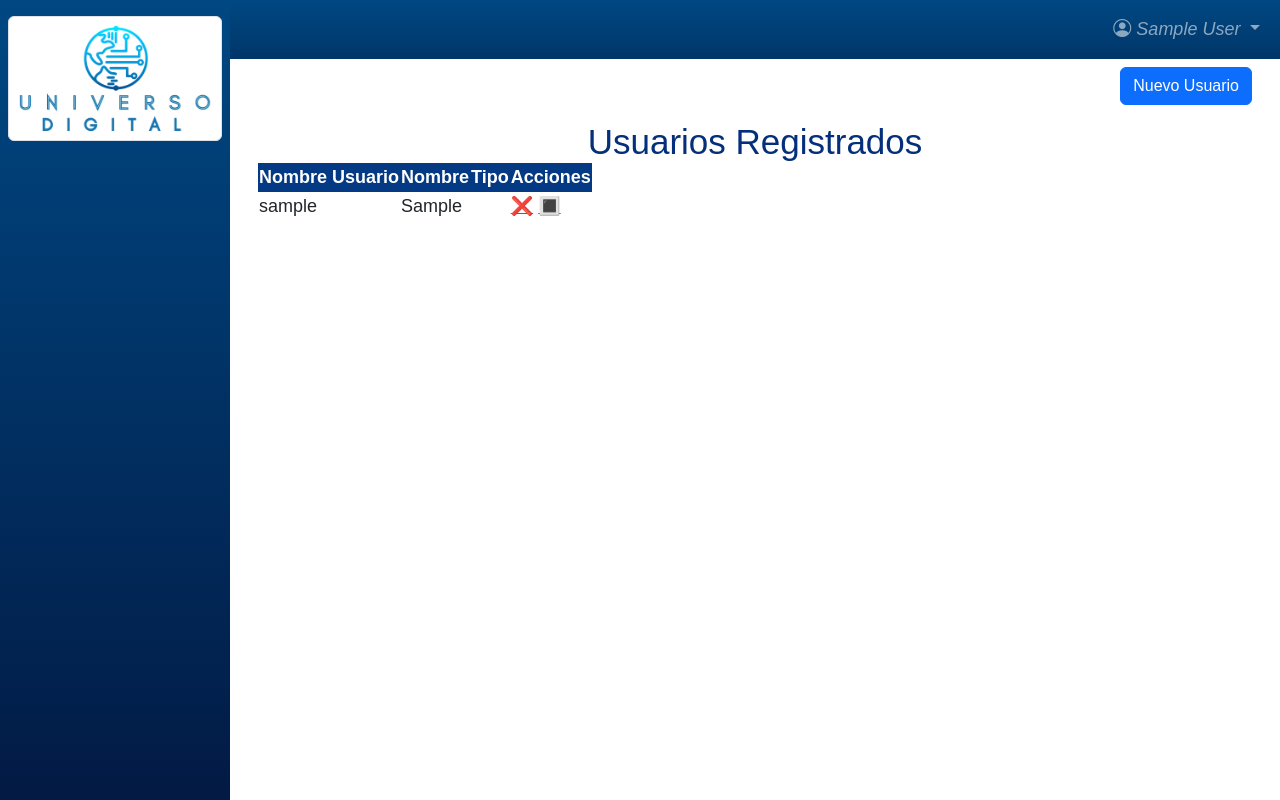
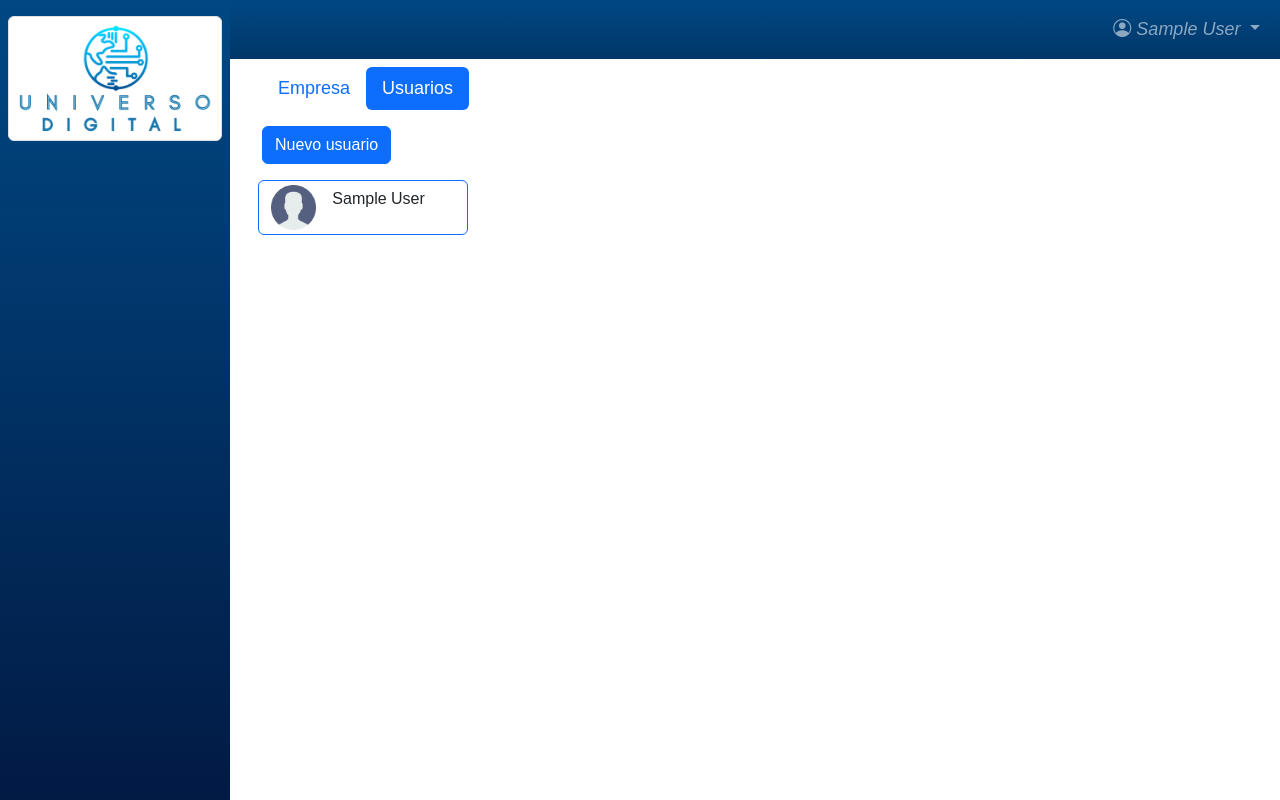
Before and after one commit to CodiceGT/UniversoDig, a Django app: page /usuarios/ in a window 1280 px wide. Run offline with Django 4.2, Linux system fonts and the light colour scheme; the visitor is signed in with stand-in values (Sample User, id 1); data comes from the database, SQL or seed files in the repository.

Commit message:
fix: urls CRUD usuarios
Cambio de formulario y lista de usuarios desde información.html hasta usuarios.html, corrección de urls.py y redirección en views.py

```diff
--- a/apps/home/templates/cuentas.html
+++ /dev/null
@@ -1,57 +0,0 @@
-{% extends 'menu.html' %}
-{% block contenido %}
-<title>{% block titulo %}Cuentas{% endblock titulo %}</title>
-<div class="container">
-    <div class="table-responsive-lg">
-        <p align="right">
-            <button type="button" class="btn btn-primary" data-bs-toggle="modal" data-bs-target="#exampleModal" data-bs-whatever="@mdo">Nuevo Usuario</button>
-            </p>
-        <h1 class="title-container">
-            Usuarios Registrados
-        </h1>
-            <div id="center">
-                <div class="outer-wrapper">
-                    <div class="contenido-tabla table-wrapper">
-                        <table class="table-fill">
-                            <thead>
-                                <tr>
-                                    <th>
-                                        Nombre Usuario
-                                    </th>
-                                    <th>
-                                        Nombre
-                                    </th>
-                                    <th>
-                                        Tipo
-                                    </th>
-                                    <th>
-                                        Acciones
-                                    </th>
-                                </tr>
-                            </thead>
-                            <tbody class="fontfamily">
-                                {% for usuario in usuarios %}
-                                <tr>
-                                    <td class="text-left">
-                                        {{ usuario.username }}
-                                    </td>
-                                    <td class="text-left">
-                                        {{ usuario.first_name }}
-                                    </td>
-                                    <td class="text-left">
-                                        {{ usuario.cuenta.tipo }}
-                                    </td>
-                                    <td class="text-left">
-                                        <a href="">❌</a>
-                                        <a href="">🔳</a>
-                                    </td>
-                                </tr>
-                                {% endfor %}
-                            </tbody>
-                        </table>
-                    </div>
-                </div>
-            </div>
-    </div>
-</div>
-{% endblock contenido %}
--- a/apps/home/templates/usuarios.html
+++ b/apps/home/templates/usuarios.html
@@ -1,11 +1,20 @@
-{% extends 'base.html' %}
+{% extends 'menu.html' %}
 
 {% load static %}
 
 {% block contenido %}
-<div class="container p-5">
 
-    <div class="container p-3">
+    <section class="container px-3" id="usuarios">
+        <!-- Nav & Tabs -->
+        <ul class="nav nav-pills mb-3 " id="pills-tab" role="tablist">
+            <li class="nav-item" role="presentation">
+                <a class="nav-link" href="{% url 'home:informacion' %}">Empresa</a>
+            </li>
+            <li class="nav-item" role="presentation">
+                <a class="nav-link active" href="{% url 'home:usuarios' %}">Usuarios</a>
+            </li>
+        </ul>
+        <!-- End Nav & Tabs -->
 
         <!-- Button trigger modal -->
         <button type="button" class="btn btn-primary" data-bs-toggle="modal" data-bs-target="#exampleModal">
@@ -13,10 +22,9 @@
         </button>
 
 
-            <!-- Vertically centered modal -->
-
-            <!-- Modal -->
-            <div class="modal fade" id="exampleModal" tabindex="-1" aria-labelledby="exampleModalLabel" aria-hidden="true">
+        <!-- Vertically centered modal nuevoUsuario -->
+        <div class="modal fade" id="exampleModal" tabindex="-1" aria-labelledby="exampleModalLabel"
+             aria-hidden="true">
             <div class="modal-dialog">
                 <div class="modal-content">
                     <div class="modal-header">
@@ -28,28 +36,35 @@
                             {% csrf_token %}
                             <div class="input-group mb-3">
                                 <span class="input-group-text" id="basic-addon1">Nombres</span>
-                            <input type="text" class="form-control" placeholder="" aria-label="Firstname" aria-describedby="basic-addon1" name="first_name" required>
+                                <input type="text" class="form-control" placeholder="" aria-label="Firstname"
+                                       aria-describedby="basic-addon1" name="first_name" required>
                             </div>
                             <div class="input-group mb-3">
                                 <span class="input-group-text" id="basic-addon2">Apellidos</span>
-                            <input type="text" class="form-control" placeholder="" aria-label="Lastname" aria-describedby="basic-addon2" name="last_name" required>
+                                <input type="text" class="form-control" placeholder="" aria-label="Lastname"
+                                       aria-describedby="basic-addon2" name="last_name" required>
                             </div>
                             <div class="input-group mb-3">
                                 <span class="input-group-text" id="basic-addon3">Usuario</span>
-                            <input type="text" class="form-control" placeholder="" aria-label="Username" aria-describedby="basic-addon3" name="username" required>
+                                <input type="text" class="form-control" placeholder="" aria-label="Username"
+                                       aria-describedby="basic-addon3" name="username" required>
                             </div>
                             <div class="input-group mb-3">
                                 <span class="input-group-text" id="basic-addon4">Contraseña</span>
-                            <input type="password" class="form-control" placeholder="" aria-label="Password1" aria-describedby="basic-addon4" name="password1" required>
+                                <input type="password" class="form-control" placeholder="" aria-label="Password1"
+                                       aria-describedby="basic-addon4" name="password1" required>
                             </div>
                             <div class="input-group mb-3">
                                 <span class="input-group-text" id="basic-addon5">Repetir contraseña</span>
-                            <input type="password" class="form-control" placeholder="" aria-label="Password2" aria-describedby="basic-addon5" name="password2" required>
+                                <input type="password" class="form-control" placeholder="" aria-label="Password2"
+                                       aria-describedby="basic-addon5" name="password2" required>
                             </div>
                             <div class="input-group mb-3">
-                            <span class="input-group-text" id="basic-addon6" hidden>Tipo de usuario</span>
-                            <select class="form-control" name="groups" id="id_groups" hidden>
-                                <option value="2">Estudiante</option>
+                                <span class="input-group-text" id="basic-addon6">Tipo de usuario</span>
+                                <select class="form-control" name="groups" id="id_groups">
+                                    <option value="2">Cobrador</option>
+                                    <option value="3">Técnico</option>
+                                    <option value="1">Administrador</option>
                                 </select>
                             </div>
                             <button type="submit" class="btn btn-primary">Guardar</button>
@@ -58,19 +73,10 @@
                 </div>
             </div>
         </div>
-            <!-- Vertically centered modal -->
+        <!-- Vertically centered modal nuevoUsuario -->
+    </section>
 
-
-            <form method="GET" class="input-group mb-3 mx-5 my-2" action="{% url 'home:usuario_filtrado' %}">
-              <input type="search" class="form-control border" name="nombre" placeholder="Filtrar por nombre">
-              <div class="input-group-append">
-                    <button type="submit" class="btn btn-info">Buscar</button>
-              </div>
-            </form>
-
-        </div>
-        <div class="row">
-
+    <div class="row p-3">
         {% for user in usuarios %}
             <!-- Inicio Card -->
             <div class="card border-primary mb-3 mx-2 py-1" style="max-width: 210px;">
@@ -80,7 +86,7 @@
                     </div>
                     <div class="col-md-8 px-0">
                         <div class="card-body p-1">
-                      <h6 class="card-title mb-0 fs-6 text-truncate"> {{user.first_name}} {{user.last_name}} </h6>
+                            <h6 class="card-title mb-0 fs-6 text-truncate"> {{ user.first_name }} {{ user.last_name }} </h6>
                             <p class="card-text mb-0"><small class="text-muted">
                                 {% for group in user.groups.all %}
                                     {{ group.name }}
@@ -95,5 +101,4 @@
         {% endfor %}
 
     </div>
-    </div>
 {% endblock contenido %}
--- a/apps/home/urls.py
+++ b/apps/home/urls.py
@@ -27,7 +27,7 @@ urlpatterns = [
     path('logout/', LogoutView, name='logout'),
 
     #cuentas
-    path('usuarios/', UsuarioView, name='usuarios'),
+    path('usuarios/', usuarios_view, name='usuarios'),
     path('usuario/nuevo/', usuarionuevo_view, name='usuario_nuevo'),
     path('usuarios/filtrado/', usuarios_filtrados, name='usuario_filtrado'),
     path('usuario/editar/<int:pk>', EditarUsuarioView.as_view(), name='usuario_editar'),
--- a/apps/home/views.py
+++ b/apps/home/views.py
@@ -10,7 +10,7 @@ from datetime import datetime, timedelta
 from .models import *
 from .forms import *
 
-#Generar pdf
+# Generar pdf
 from openpyxl import Workbook
 from django.http.response import HttpResponse
 
@@ -22,7 +22,7 @@ from xhtml2pdf import pisa
 from django.contrib.staticfiles import finders
 
 
-#Vistas para inicio y cierre de sesión
+# Vistas para inicio y cierre de sesión
 def login_view(request):
     if request.method == 'POST':
         username = request.POST['username']
@@ -48,7 +48,9 @@ def HomeView(request):
     ingresoSemana = recibos.aggregate(Sum('total'))['total__sum']
     if ingresoSemana is None:
         ingresoSemana = 0
-    return render(request, 'index.html', {'contrataciones':Contratacion.objects.all(), 'recibos':recibos, 'ingresototal':ingresoSemana, 'deudores':deudores})
+    return render(request, 'index.html',
+                  {'contrataciones': Contratacion.objects.all(), 'recibos': recibos, 'ingresototal': ingresoSemana,
+                   'deudores': deudores})
 
 
 def LogoutView(request):
@@ -56,12 +58,14 @@ def LogoutView(request):
     return redirect('home:login')
 
 
-#Vista para Dashboard
+# Vista para Dashboard
 
 
 '''def ClientesView(request):
     return render(request, 'Clientes.html')
 '''
+
+
 # Vista Para Registrar Clientes
 @login_required
 def NuevoClienteView(request):
@@ -77,33 +81,33 @@ def NuevoClienteView(request):
 
     return redirect('home:clientes')
 
-#Vista Para Listar Clientes
+
+# Vista Para Listar Clientes
 def ListarCliente(request):
-    return render(request, 'Clientes.html', {'clientes':Cliente.objects.all()})
+    return render(request, 'Clientes.html', {'clientes': Cliente.objects.all()})
 
-#Vista Para Borrar Clientes
+
+# Vista Para Borrar Clientes
 def BorrarClienteView(request, pk):
     cliente = Cliente.objects.get(pk=pk)
     cliente.delete()
     return redirect('home:clientes')
 
-#Vista Para Modificar Clientes
+
+# Vista Para Modificar Clientes
 class ModificarClienteView(UpdateView):
     template_name = 'modificarCliente.html'
     model = Cliente
     fields = ['cui', 'nombre', 'apellido', 'direccion', 'telefono', 'correo']
     success_url = reverse_lazy('home:clientes')
 
-#Vista Para Listar usuarios
-def UsuarioView(request):
-    model = User
-    return render(request, 'cuentas.html', {'usuarios':User.objects.all()})
 
-#Vistas para listar servicios
+# Vistas para listar servicios
 def ServiciosView(request):
-    return render(request, 'servicios.html', {'servicios':Servicio.objects.all()})
+    return render(request, 'servicios.html', {'servicios': Servicio.objects.all()})
 
-#Vista para insertar servicios
+
+# Vista para insertar servicios
 def NuevoServicioView(request):
     tipo = request.POST['tipo']
     nombre = request.POST['nombre']
@@ -114,13 +118,14 @@ def NuevoServicioView(request):
     return redirect('home:servicios')
 
 
-#Vista para borrar servicios
+# Vista para borrar servicios
 def BorrarServicioView(request, pk):
     servicio = Servicio.objects.get(pk=pk)
     servicio.delete()
     return redirect('home:servicios')
 
-#Vista para modificar servicios
+
+# Vista para modificar servicios
 class ModificarServicioView(UpdateView):
     template_name = 'modificarServicio.html'
     model = Servicio
@@ -128,16 +133,16 @@ class ModificarServicioView(UpdateView):
     success_url = reverse_lazy('home:servicios')
 
 
-#Vista para listar contrataciones
+# Vista para listar contrataciones
 def ContratacionesView(request):
     return render(request, 'contrataciones.html', {
-        'contrataciones':Contratacion.objects.all(),
-        'clientes':Cliente.objects.all(),
-        'servicios':Servicio.objects.all()
-        })
+        'contrataciones': Contratacion.objects.all(),
+        'clientes': Cliente.objects.all(),
+        'servicios': Servicio.objects.all()
+    })
 
 
-#Vista para crear una contratacion
+# Vista para crear una contratacion
 def NuevaContratacionView(request):
     cliente = Cliente.objects.get(pk=(request.POST['cliente']))
     servicio = Servicio.objects.get(pk=(request.POST['servicio']))
@@ -147,25 +152,28 @@ def NuevaContratacionView(request):
     return redirect('home:contrataciones')
 
 
-#Vista para borrar contratacion
+# Vista para borrar contratacion
 def BorrarContratacionView(request, pk):
     contratacion = Contratacion.objects.get(pk=pk)
     contratacion.delete()
     return redirect('home:contrataciones')
 
-#Vista para modificar contratacion
+
+# Vista para modificar contratacion
 class ModificarContratacionView(UpdateView):
     template_name = 'modificarContratacion.html'
     model = Contratacion
     fields = ['cliente', 'servicio', 'direccion']
     success_url = reverse_lazy('home:contrataciones')
 
-#Vista para listar pagos
+
+# Vista para listar pagos
 def PagosView(request):
-    return render(request, 'pagos.html', {'pagos':Recibo.objects.all().order_by('-pk'), 'contrataciones':Contratacion.objects.all()})
+    return render(request, 'pagos.html',
+                  {'pagos': Recibo.objects.all().order_by('-pk'), 'contrataciones': Contratacion.objects.all()})
 
 
-#Vista para registrar informacion de empresa
+# Vista para registrar informacion de empresa
 def InformacionView(request):
     nombre = request.POST['nombre']
     direccion = request.POST['direccion']
@@ -179,11 +187,13 @@ def InformacionView(request):
     return redirect('home:informacion')
 
 
-#Vista para listar informacion de empresa
+# Vista para listar informacion de empresa
 def informacionempresa_view(request):
     form = UserRegisterForm()
-    context = {'informacion':Informacion.objects.get(pk=1), 'form': form, 'usuarios': User.objects.all().order_by('first_name')}
+    context = {'informacion': Informacion.objects.get(pk=1), 'form': form,
+               'usuarios': User.objects.all().order_by('first_name')}
     return render(request, 'informacion.html', context)
+
 
 # ----------------- Vistas CRUD Usuarios -----------------
 def usuarios_view(request):
@@ -196,11 +206,13 @@ def usuarios_filtrados(request):
     form = UserRegisterForm()
     nombre = request.GET.get('nombre', '')  # Obtener el valor del parámetro 'nombre' de la solicitud GET
 
-    usuarios = User.objects.filter(Q(first_name__icontains=nombre) | Q(last_name__icontains=nombre))  # Filtrar usuarios cuyos nombres contengan el valor proporcionado
+    usuarios = User.objects.filter(Q(first_name__icontains=nombre) | Q(
+        last_name__icontains=nombre))  # Filtrar usuarios cuyos nombres contengan el valor proporcionado
 
-    context = {'informacion':Informacion.objects.get(pk=1), 'form': form, 'usuarios': usuarios}
+    context = {'informacion': Informacion.objects.get(pk=1), 'form': form, 'usuarios': usuarios}
 
     return render(request, 'informacion.html', context)
+
 
 def usuarionuevo_view(request):
     form = UserRegisterForm(request.POST)
@@ -211,30 +223,31 @@ def usuarionuevo_view(request):
     else:
         error_message = form.errors.as_text()
         messages.error(request, f'El usuario no se creó. Error: {error_message}')
-    return redirect('home:informacion')
+    return redirect('home:usuarios')
 
 
 def usuarioeliminar_view(request, username):
     colaborador = User.objects.get(username=username)
     colaborador.delete()
     messages.success(request, f'Usuario {colaborador.first_name} eliminado correctamente')
-    return redirect('home:informacion')
+    return redirect('home:usuarios')
 
 
 class EditarUsuarioView(UpdateView):
     template_name = 'usuario_editar.html'
     form_class = UserForm
-    success_url = reverse_lazy('home:informacion')
+    success_url = reverse_lazy('home:usuarios')
     model = User
 
 
-#Vista para borrar informacion de empresa
+# Vista para borrar informacion de empresa
 def BorrarInformacionView(request, pk):
     informacion = Informacion.objects.get(pk=pk)
     informacion.delete()
     return redirect('home:informacion')
 
-#Vista para modificar informacion de empresa
+
+# Vista para modificar informacion de empresa
 class ModificarInformacionView(UpdateView):
     template_name = 'modificarInformacion.html'
     model = Informacion
@@ -242,7 +255,7 @@ class ModificarInformacionView(UpdateView):
     success_url = reverse_lazy('home:informacion')
 
 
-#Reportes de fallos
+# Reportes de fallos
 def reporte_fallo(request):
     reporte_fallo = ReporteFallo.objects.all()
 
@@ -259,12 +272,10 @@ def reporte_fallo(request):
     else:
         form = FormNuevoReporte
 
-    return render(request, 'reporte_fallo.html', {'reportes': reporte_fallo, 'form':form})
+    return render(request, 'reporte_fallo.html', {'reportes': reporte_fallo, 'form': form})
 
 
-
-
-#Vista para imprimir PDF de factura
+# Vista para imprimir PDF de factura
 class ReciboPDFView(View):
     def get(self, request, *args, **kwargs):
         try:
@@ -284,21 +295,23 @@ class ReciboPDFView(View):
         return HttpResponseRedirect(reverse_lazy('home:pagos'))
 
 
-
 def NuevoRecibo(request):
     pk = request.POST['contratacion']
     contratacion = Contratacion.objects.get(pk=pk)
     recibo = Recibo(contratacion=contratacion, total=0)
     recibo.save()
-    return render(request, 'recibo.html', {'contratacion':contratacion, 'recibo':Recibo.objects.last(), 'meses':Mes.objects.all(), 'anios':Anio.objects.all()})
+    return render(request, 'recibo.html',
+                  {'contratacion': contratacion, 'recibo': Recibo.objects.last(), 'meses': Mes.objects.all(),
+                   'anios': Anio.objects.all()})
+
 
 def NuevoDetalle(request, pk):
     recibo = pk
     mes = request.POST.get('mes', '')
     anio = request.POST.get('anio', '')
-    subtotal = request.POST.get('subtotal','')
+    subtotal = request.POST.get('subtotal', '')
 
-    valido = False #Variable que sirve para verificar si ese mes ya está pagado.
+    valido = False  # Variable que sirve para verificar si ese mes ya está pagado.
 
     recibo = Recibo.objects.get(pk=recibo)
     contratacion = Contratacion.objects.get(pk=recibo.contratacion.id)
@@ -316,30 +329,29 @@ def NuevoDetalle(request, pk):
         recibo.total = DetallePago.objects.filter(recibo=recibo).aggregate(total=Sum('subtotal'))['total'] or 0
         recibo.save()
 
-    return render(request, 'recibo.html', {'contratacion':contratacion, 'recibo':recibo, 'meses':Mes.objects.all(), 'anios':Anio.objects.all()})
+    return render(request, 'recibo.html', {'contratacion': contratacion, 'recibo': recibo, 'meses': Mes.objects.all(),
+                                           'anios': Anio.objects.all()})
 
 
 def actualizar_pendiente(contratacion):
     dias_ultimo_pago = datetime.now().astimezone(contratacion.ultimo_pago.tzinfo) - contratacion.ultimo_pago
-    #Verifica si tiene más de 30 días el último pago para sumarle a su saldo pendiente
+    # Verifica si tiene más de 30 días el último pago para sumarle a su saldo pendiente
     if dias_ultimo_pago.days >= 30:
         meses = dias_ultimo_pago / 30
         contratacion.saldo = meses.days * contratacion.servicio.costo
-        contratacion.estado = 'P' # Establece como "Pendiente de pago"
+        contratacion.estado = 'P'  # Establece como "Pendiente de pago"
     else:
         contratacion.saldo = 0
-        contratacion.estado = 'D' # Establece como "Al día"
+        contratacion.estado = 'D'  # Establece como "Al día"
     contratacion.save()
 
 
-
 class ReporteExcel(TemplateView):
-    def get(self,request,*args,**kwargs):
+    def get(self, request, *args, **kwargs):
         cliente = Cliente.objects.all()
         wb = Workbook()
         ws = wb.active
         ws['B1'] = 'REPORTE DE CLIENTES'
-
 
         ws.merge_cells('B1:G1')
 
@@ -352,13 +364,13 @@ class ReporteExcel(TemplateView):
 
         cont = 4
         for cli in cliente:
-            ws.cell(row = cont, column = 2).value = cli.cui
-            ws.cell(row = cont, column = 3).value = cli.nombre
-            ws.cell(row = cont, column = 4).value = cli.apellido
-            ws.cell(row = cont, column = 5).value = cli.direccion
-            ws.cell(row = cont, column = 6).value = cli.telefono
-            ws.cell(row = cont, column = 7).value = cli.correo
-            cont+=1
+            ws.cell(row=cont, column=2).value = cli.cui
+            ws.cell(row=cont, column=3).value = cli.nombre
+            ws.cell(row=cont, column=4).value = cli.apellido
+            ws.cell(row=cont, column=5).value = cli.direccion
+            ws.cell(row=cont, column=6).value = cli.telefono
+            ws.cell(row=cont, column=7).value = cli.correo
+            cont += 1
 
         nombre_archivo = "ReporteClientes.xlsx"
         response = HttpResponse(content_type="application/ms-excel")
@@ -369,12 +381,11 @@ class ReporteExcel(TemplateView):
 
 
 class ReporteContrataciones(TemplateView):
-    def get(self,request,*args,**kwargs):
+    def get(self, request, *args, **kwargs):
         contrato = Contratacion.objects.all()
         wb = Workbook()
         ws = wb.active
         ws['B1'] = 'REPORTE DE CONTRATACIONES'
-
 
         ws.merge_cells('B1:E1')
 
@@ -383,15 +394,14 @@ class ReporteContrataciones(TemplateView):
         ws['D3'] = 'DIRECCION'
         ws['E3'] = 'CREACION'
 
-
         cont = 4
         for puesto in contrato:
-            ws.cell(row = cont, column = 2).value = puesto.cliente
-            ws.cell(row = cont, column = 3).value = puesto.servicio
-            ws.cell(row = cont, column = 4).value = puesto.direccion
-            ws.cell(row = cont, column = 5).value = puesto.creacion
+            ws.cell(row=cont, column=2).value = puesto.cliente
+            ws.cell(row=cont, column=3).value = puesto.servicio
+            ws.cell(row=cont, column=4).value = puesto.direccion
+            ws.cell(row=cont, column=5).value = puesto.creacion
 
-            cont+=1
+            cont += 1
 
         nombre_archivo = "ReporteContratacion.xlsx"
         response = HttpResponse(content_type="application/ms-excel")
```
Also changed, not shown: apps/home/templates/informacion.html (+22 -108 lines), 1 other file. Lines whose indentation alone changed are shown as unchanged.
